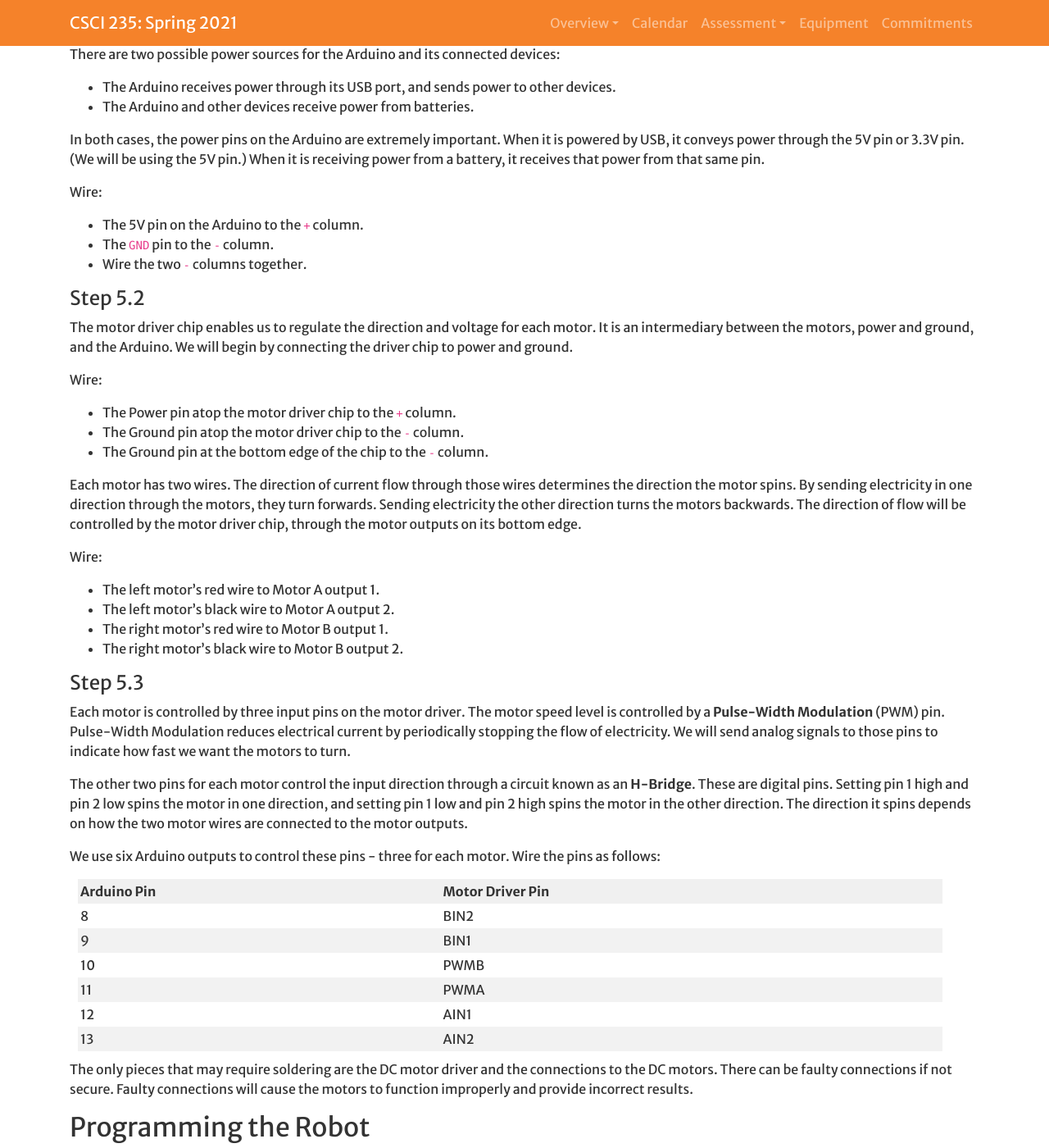
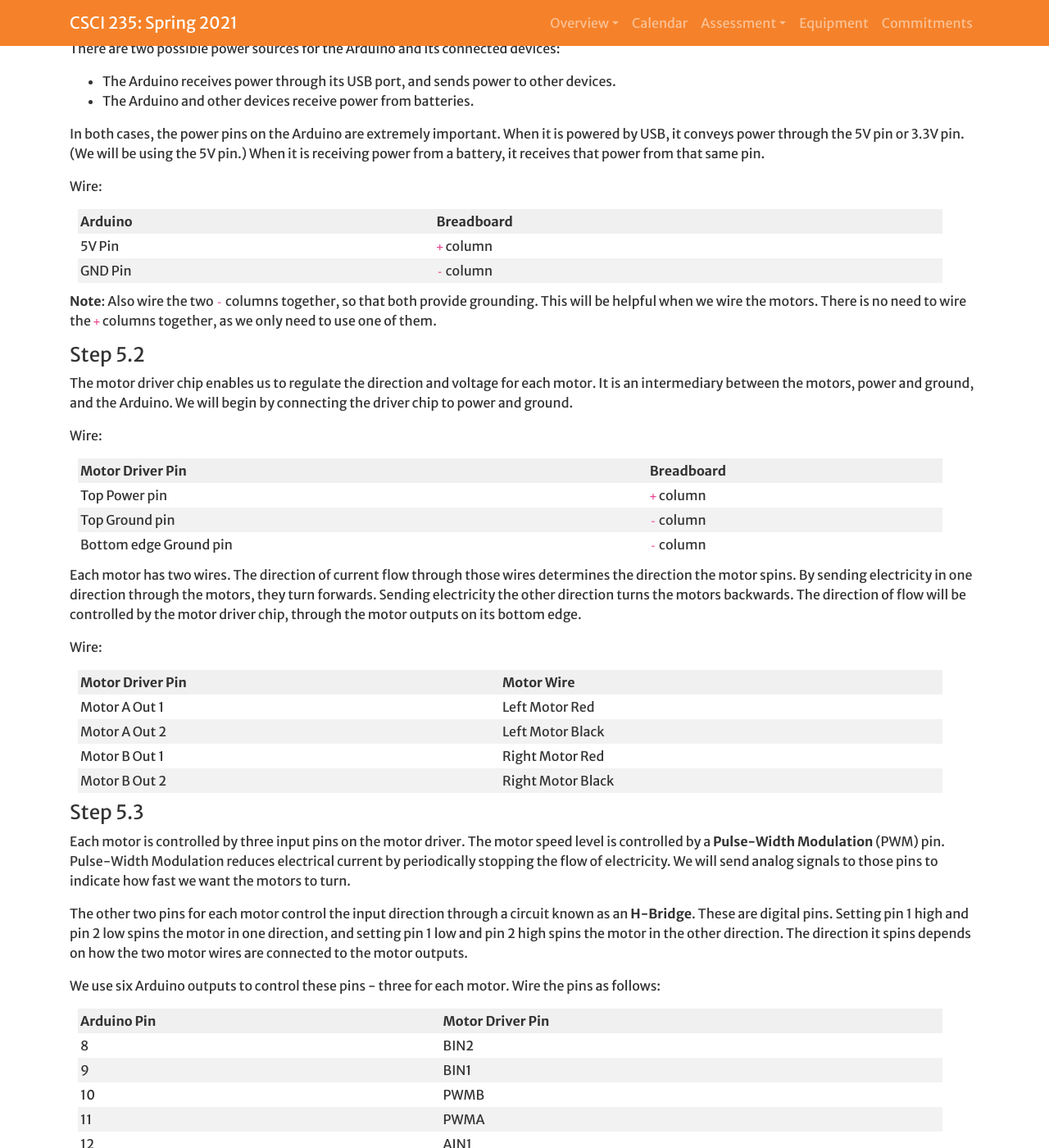
Before and after one commit to Hendrix-CS/csci235, a Jekyll site: the page built from projects/build_program_robot.md, in a window 1280 px wide and 1400 px high, scrolled down 4216 px. Shown: the whole window at 82% size. Built offline with Jekyll 4.4.1, drawn with Linux system fonts in a browser that asks for light colours; a script that is not in the unit is left out; our own code applies the rules of GitHub Pages for plain Markdown files.

Commit message:
Updated wiring diagram. Reformatted wiring instructions into tables.

```diff
--- a/projects/build_program_robot.md
+++ b/projects/build_program_robot.md
@@ -93,9 +93,14 @@ power through the 5V pin or 3.3V pin. (We will be using the 5V pin.) When it is
 receives that power from that same pin.
 
 Wire:
-* The 5V pin on the Arduino to the `+` column.
-* The `GND` pin to the `-` column.
-* Wire the two `-` columns together.
+
+| Arduino | Breadboard |
+| ------- | ---------- |
+| 5V Pin  | `+` column |
+| GND Pin | `-` column |
+
+**Note**: Also wire the two `-` columns together, so that both provide grounding. This will be helpful when we
+wire the motors. There is no need to wire the `+` columns together, as we only need to use one of them.
 
 #### Step 5.2
 
@@ -104,9 +109,12 @@ between the motors, power and ground, and the Arduino. We will begin by connecti
 and ground.
 
 Wire:
-* The Power pin atop the motor driver chip to the `+` column.
-* The Ground pin atop the motor driver chip to the `-` column.
-* The Ground pin at the bottom edge of the chip to the `-` column.
+
+| Motor Driver Pin | Breadboard |
+| ---------------- | ---------- |
+| Top Power pin    | `+` column |
+| Top Ground pin   | `-` column |
+| Bottom edge Ground pin | `-` column |
 
 Each motor has two wires. The direction of current flow through those wires determines the direction
 the motor spins. By sending electricity in one direction through the
@@ -115,10 +123,13 @@ The direction of flow will be controlled by the motor driver chip, through the m
 its bottom edge.
 
 Wire:
-* The left motor's red wire to Motor A output 1.
-* The left motor's black wire to Motor A output 2.
-* The right motor's red wire to Motor B output 1.
-* The right motor's black wire to Motor B output 2.
+
+| Motor Driver Pin | Motor Wire |
+| ---------------- | ---------- |
+| Motor A Out 1    | Left Motor Red |
+| Motor A Out 2    | Left Motor Black |
+| Motor B Out 1    | Right Motor Red |
+| Motor B Out 2    | Right Motor Black |
 
 #### Step 5.3
 
```
Also changed, not shown: assets/images/WiringDiagram.png.
